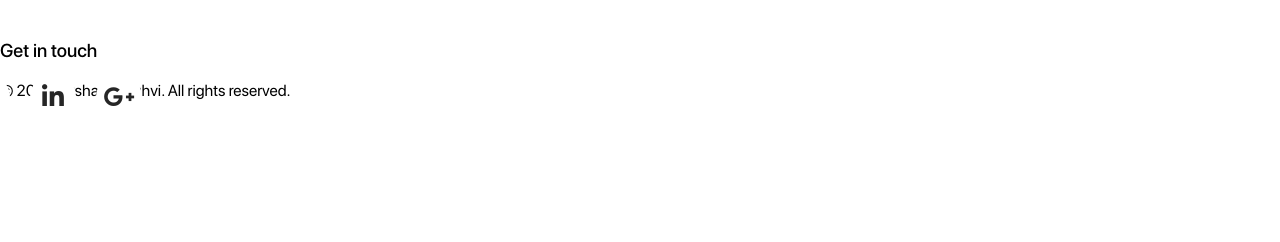
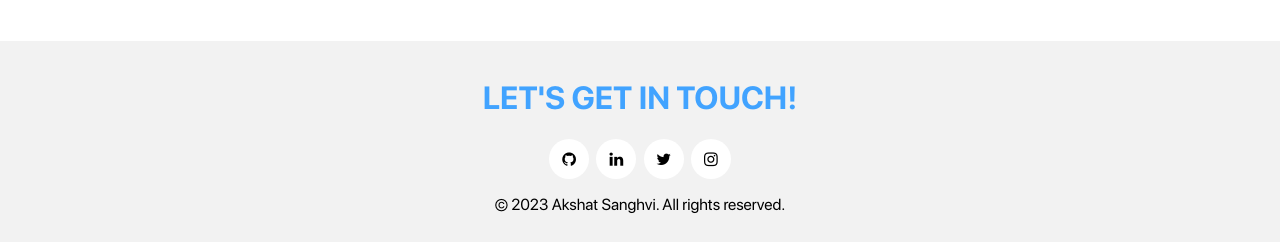
Before and after one commit to iiakshat/portfolio, a Flask app: page / in a window 1280 px wide. Shown: the part 2804-3046 px from the top of the page. Before the commit the page ends 2910 px from the top, so only its background shows below. Run offline with Flask 3, Linux system fonts and the light colour scheme; some libraries are stand-ins or nearby versions.

Commit message:
Update Home

```diff
--- a/static/css/style.css
+++ b/static/css/style.css
@@ -1,3 +1,12 @@
+/* body {
+  opacity: 0;
+  transition: opacity 1s ease-in-out;
+} */
+
+body.loaded {
+  opacity: 1;
+}
+
 @font-face {
   font-family: "sf";
   src: url("../fonts/SFPRODISPLAYREGULAR.OTF");
@@ -239,44 +248,100 @@ a {
 }
 
 
-footer ul {
-    display: flex;
-    position: absolute;
-    transform: translate(-50%, -50%);
+footer {
+  background: rgb(242, 242, 242);
+  text-align: center;
+  justify-items: center;
+  align-items: center;
+  padding-bottom: 1%;
+}
+
+
+footer h1 {
+  padding-top: 3%;
+  color: rgb(65, 163, 255);
+  font-weight: 800;
+  text-transform: uppercase;
   }
 
-footer  ul li {
-    list-style: none;
-  }
 
-footer ul li a {
-    width: 40px;
-    height: 40px;
-    background-color: #fff;
-    text-align: center;
-    line-height: 40px;
-    font-size: 25px;
-    margin: 0 10px;
-    display: block;
-    border-radius: 50%;
-    overflow: hidden;
-    border: 3px solid #fff;
-    z-index: 1;
-  }
+footer a {
+  color:#000000;
+  background: #ffffff;
+  border-radius:24px;
+  text-align:center;
+  text-decoration:none;
+  font-family:fontawesome;
+  position: relative;
+  display: inline-block;
+  width:40px;
+  height:28px;
+  padding-top:12px;
+  margin:0 2px;
+  -o-transition:all .5s;
+  -webkit-transition: all .5s;
+  -moz-transition: all .5s;
+  transition: all .5s;
+   -webkit-font-smoothing: antialiased;
+}
 
-  footer ul li a .icon {
-    position: relative;
-    color: #262626;
-    transition: .5s;
-    z-index: 3;
-  }
 
-  footer ul li a:hover .icon {
-    color: #fff;
-    transform: rotateY(360deg);
-  }
+footer a:hover {
+  color: white;
+  background: rgb(49, 154, 253);
+}
 
-  footer ul li a:before {
-    content: "";
-    position: absolute;
-  }
+
+footer a span {
+  color:#666;
+  position:absolute;
+  font-family:sans-serif;
+  bottom:0;
+  left:-25px;
+  right:-25px;
+  padding:5px 7px;
+  z-index:-1;
+  font-size:14px;
+  border-radius:2px;
+  background:#fff;
+  visibility:hidden;
+  opacity:0;
+  -o-transition:all .5s cubic-bezier(0.68, -0.55, 0.265, 1.55);
+  -webkit-transition: all .5s cubic-bezier(0.68, -0.55, 0.265, 1.55);
+  -moz-transition: all .5s cubic-bezier(0.68, -0.55, 0.265, 1.55);
+  transition: all .5s cubic-bezier(0.68, -0.55, 0.265, 1.55);
+}
+
+
+footer a span:before {
+  content:'';
+  width: 0;
+  height: 0;
+  border-left: 5px solid transparent;
+  border-right: 5px solid transparent;
+  border-top: 5px solid #fff;
+  position:absolute;
+  bottom:-5px;
+  left:40px;
+}
+
+
+footer a:hover span {
+  bottom:50px;
+  visibility:visible;
+  opacity:1;
+}
+
+
+footer a:nth-of-type(1):before {
+content:'\f09b';
+}
+footer a:nth-of-type(2):before {
+content:'\f0e1';
+}
+footer a:nth-of-type(3):before {
+content:'\f099';
+}
+footer a:nth-of-type(4):before {
+content:'\f16d';
+}
--- a/templates/index.html
+++ b/templates/index.html
@@ -12,16 +12,17 @@
     <link rel="stylesheet" href="../static/js/scripts.js">
     <link rel="stylesheet" href="{{ url_for('static', filename='css/style.css') }}">
     <script src="{{ url_for('static', filename='js/scripts.js') }}" defer></script>
+    <link href="//maxcdn.bootstrapcdn.com/font-awesome/4.2.0/css/font-awesome.min.css" rel="stylesheet">
 </head>
 <body>
     <header>
         <h3 style="font-weight: 800;">AKSHAT SANGHVI</h3>
         <div>
-        <ul >
-            <li id="projects"> <a href="#myprojects">PROJECTS</a></li>
-            <li id="about"><a href="#">ABOUT</a></li>
-            <li id="resume"><a href="#">RESUME</a></li>
-        </ul>
+            <ul>
+                <li id="projects"><a href="index.html">PROJECTS</a></li>
+                <li id="about"><a href="about.html">ABOUT</a></li>
+                <li id="resume"><a href="#">RESUME</a></li>
+            </ul>
         </div>
     </header>
     <div class="homecontainer">
@@ -71,20 +72,13 @@
     </section>
 
     <footer>
-        <h3>Get in touch</h3>
-        <ul>
-            <li>
-              <a href="#">
-                <i class="fab fa-facebook-f icon"></i>    </a>
-            </li>
-            <li>
-              <a href="#"><i class="fab fa-twitter icon"></i></a>
-            </li>
-            <li>
-              <a href="#"><i class="fab fa-linkedin-in icon"></i></a></li>
-            <li>
-              <a href="#"><i class="fab fa-google-plus-g icon"></i></a></li>
-          </ul>
+        <h1>Let's Get in touch!</h1>
+        <div>
+            <a href="#"><span>Linkedin</span></a>
+            <a href="#"><span>Twitter</span></a>
+            <a href="#"><span>Github</span></a>
+            <a href="#"><span>Instagram</span></a>
+          </div>
         <p>&copy; 2023 Akshat Sanghvi. All rights reserved.</p>
     </footer>
 </body>
```
